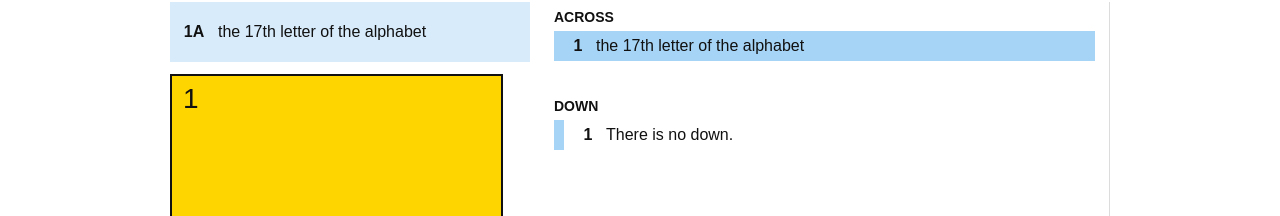
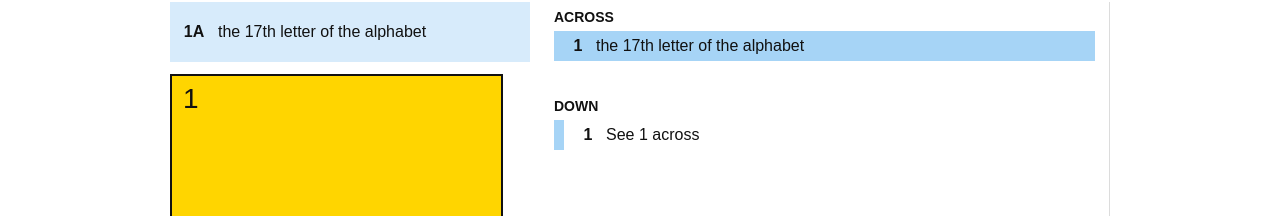
Before and after one commit to strazto/ultramini, a Preact app in the folder web/: page / in a window 1280 px wide. Both pictures are taken after a click on the button "Play". Shown: the part 70-286 px from the top of the page. Built offline with nearby package versions, Linux system fonts and the light colour scheme.

Commit message:
change down prompt

```diff
--- a/web/src/App.tsx
+++ b/web/src/App.tsx
@@ -316,7 +316,7 @@ function SolvingScreen({
             <h2>DOWN</h2>
             <button className="clue-row deadpan" type="button">
               <strong>1</strong>
-              <span>There is no down.</span>
+              <span>See 1 across</span>
             </button>
           </section>
         </aside>
```
